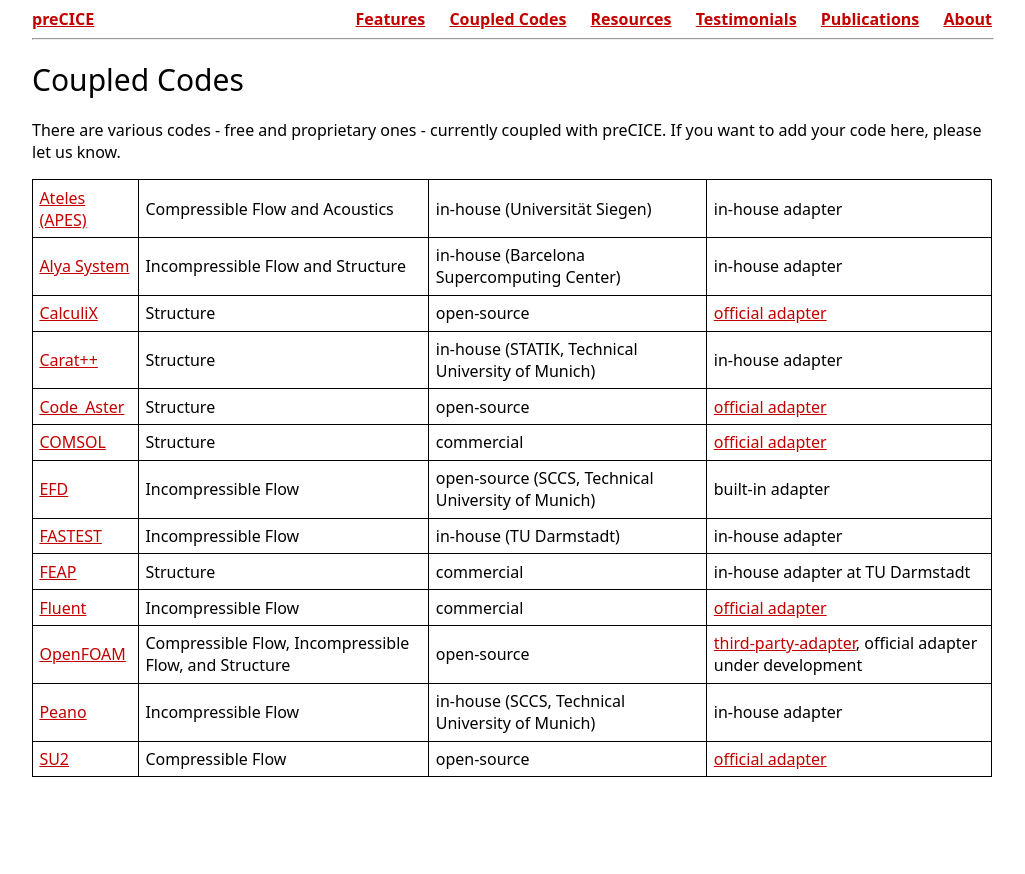
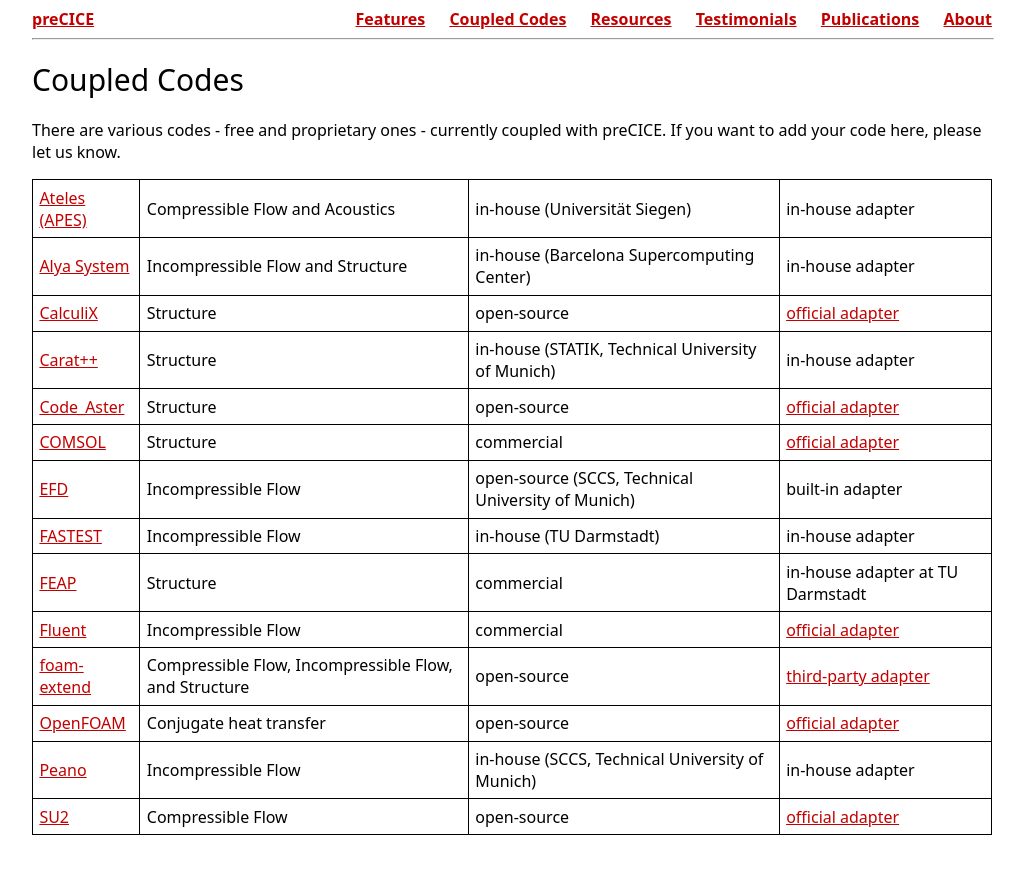
Before and after one commit to precice/precice.github.io_old, a Jekyll site: the page built from 03-codes.md, in a window 1280 px wide. Shown: the top 874 px of the page, without its empty margins (128-1153 px from the left). Built offline with Jekyll 4.4.1, drawn with Linux system fonts in a browser that asks for light colours.

Commit message:
Updated solvers: official adapter for OpenFOAM, separate foam-extend
The official adapter is mainly designed for openfoam.org, although openfoam.com is also available.

The third-party adapter is actually for foam-extend. Although partially compatible, it is a different project.

```diff
--- a/03-codes.md
+++ b/03-codes.md
@@ -18,6 +18,7 @@
 [FASTEST](http://www.fnb.tu-darmstadt.de/forschung_fnb/software_fnb/software_fnb.en.jsp) | Incompressible Flow | in-house (TU Darmstadt) | in-house adapter
 [FEAP](http://projects.ce.berkeley.edu/feap/)| Structure | commercial | in-house adapter at TU Darmstadt
 [Fluent](http://www.ansys.com/products/fluids/ansys-cfd-premium) | Incompressible Flow | commercial | [official adapter](https://github.com/precice/fluent-adapter)
-[OpenFOAM](http://www.openfoam.com/) |Compressible Flow, Incompressible Flow, and Structure | open-source | [third-party-adapter](https://github.com/davidsblom/FOAM-FSI), official adapter under development
+[foam-extend](https://sourceforge.net/projects/foam-extend/) | Compressible Flow, Incompressible Flow, and Structure | open-source | [third-party adapter](https://github.com/davidsblom/FOAM-FSI)
+[OpenFOAM](https://openfoam.org/) | Conjugate heat transfer | open-source | [official adapter](https://github.com/precice/openfoam-adapter)
 [Peano](http://www.peano-framework.org) | Incompressible Flow | in-house (SCCS, Technical University of Munich) | in-house adapter
 [SU2](http://su2.stanford.edu/) | Compressible Flow | open-source | [official adapter](https://github.com/precice/su2-adapter)
```
